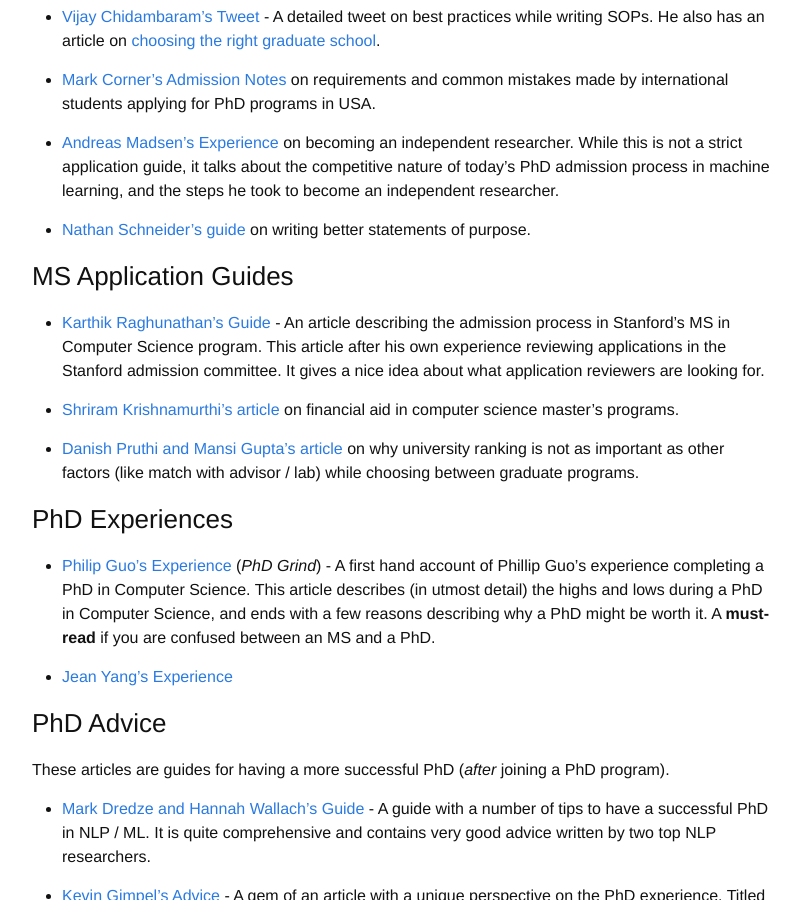
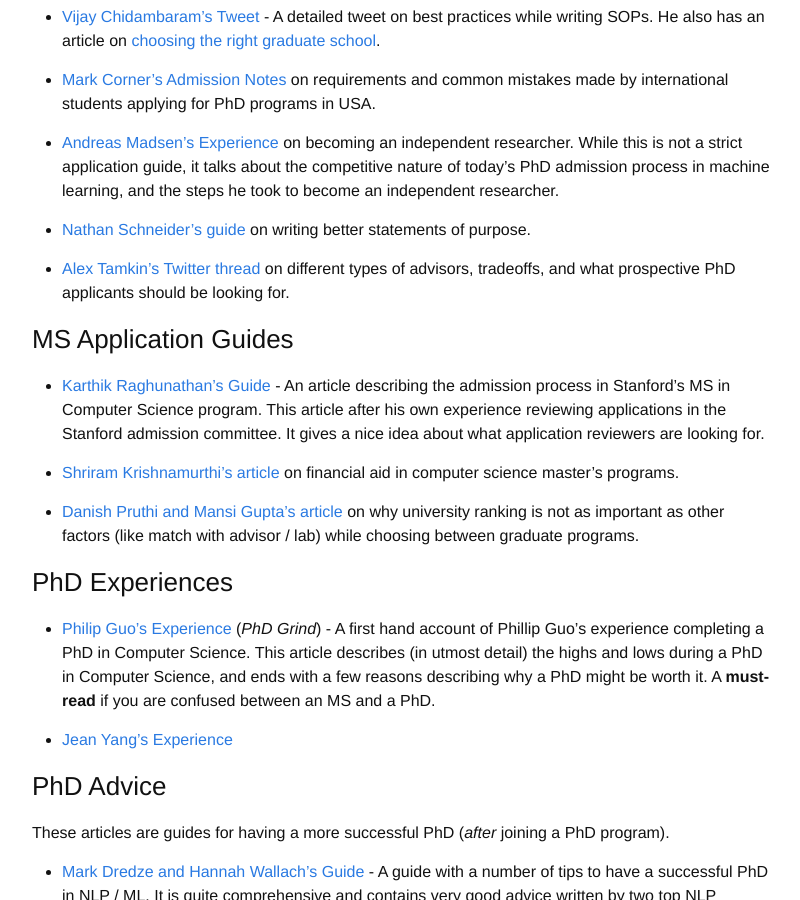
Before and after one commit to martiansideofthemoon/martiansideofthemoon.github.io, a Jekyll site: the page built from _posts/2018-05-30-grad-resources.markdown, in a window 1280 px wide and 900 px high, scrolled down 2031 px. Shown: the whole window, without its empty margins (238-1038 px from the left). Built offline with Jekyll 4.4.1, drawn with Linux system fonts in a browser that asks for light colours; comment, search, counter and statistics services are not loaded.

Commit message:
Update 2018-05-30-grad-resources.markdown

```diff
--- a/_posts/2018-05-30-grad-resources.markdown
+++ b/_posts/2018-05-30-grad-resources.markdown
@@ -54,6 +54,8 @@ Most of this advice is **written by professors** and is focused towards PhD appl
 
 * [Nathan Schneider's guide](https://nschneid.medium.com/inside-ph-d-admissions-what-readers-look-for-in-a-statement-of-purpose-3db4e6081f80) on writing better statements of purpose.
 
+* [Alex Tamkin's Twitter thread](https://twitter.com/AlexTamkin/status/1364856222642413575) on different types of advisors, tradeoffs, and what prospective PhD applicants should be looking for.
+
 ### MS Application Guides
 
 * [Karthik Raghunathan's Guide](https://cs.stanford.edu/people/rkarthik/DAGAP.pdf) - An article describing the admission process in Stanford's MS in Computer Science program. This article after his own experience reviewing applications in the Stanford admission committee. It gives a nice idea about what application reviewers are looking for.
```
